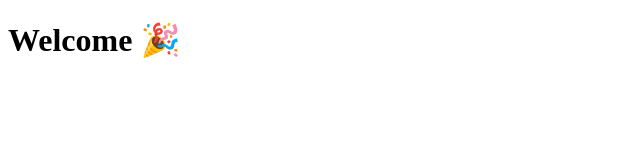
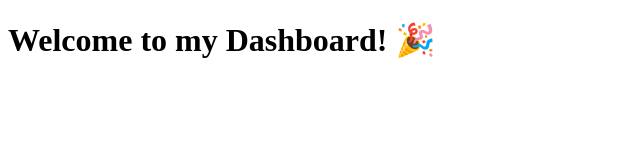
Before and after one commit to aditi16101/login-app, a plain HTML site: page frontend/dashboard.html in a window 1280 px wide. Shown: the whole page, without its empty margins (0-640 px from the left). Drawn offline with Linux system fonts and the light colour scheme.

Commit message:
changed text of dashboard message

```diff
--- a/frontend/dashboard.html
+++ b/frontend/dashboard.html
@@ -5,6 +5,6 @@
     <title>Dashboard</title>
 </head>
 <body>
-<h1>Welcome 🎉</h1>
+<h1>Welcome to my Dashboard! 🎉</h1>
 </body>
 </html>
```
